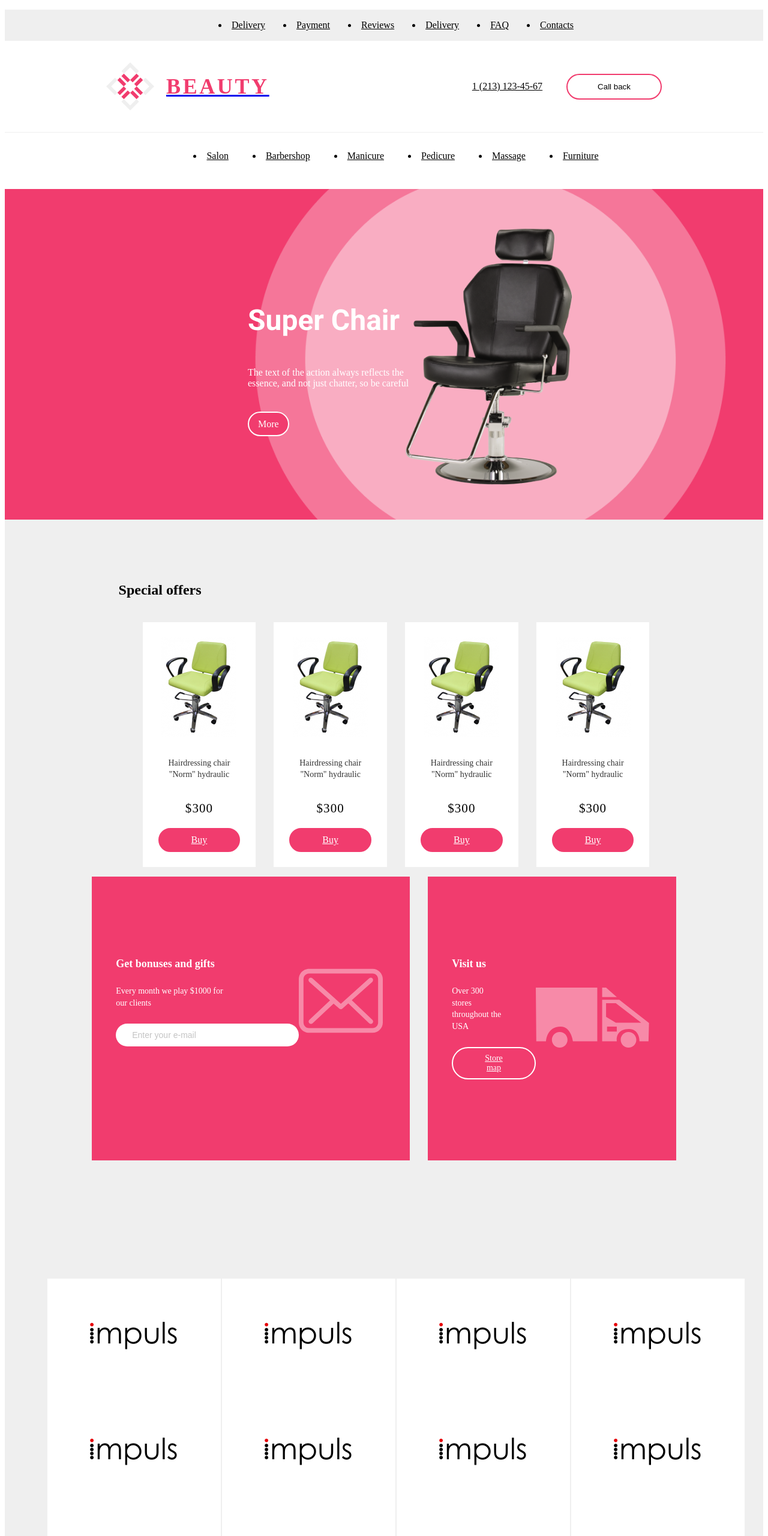
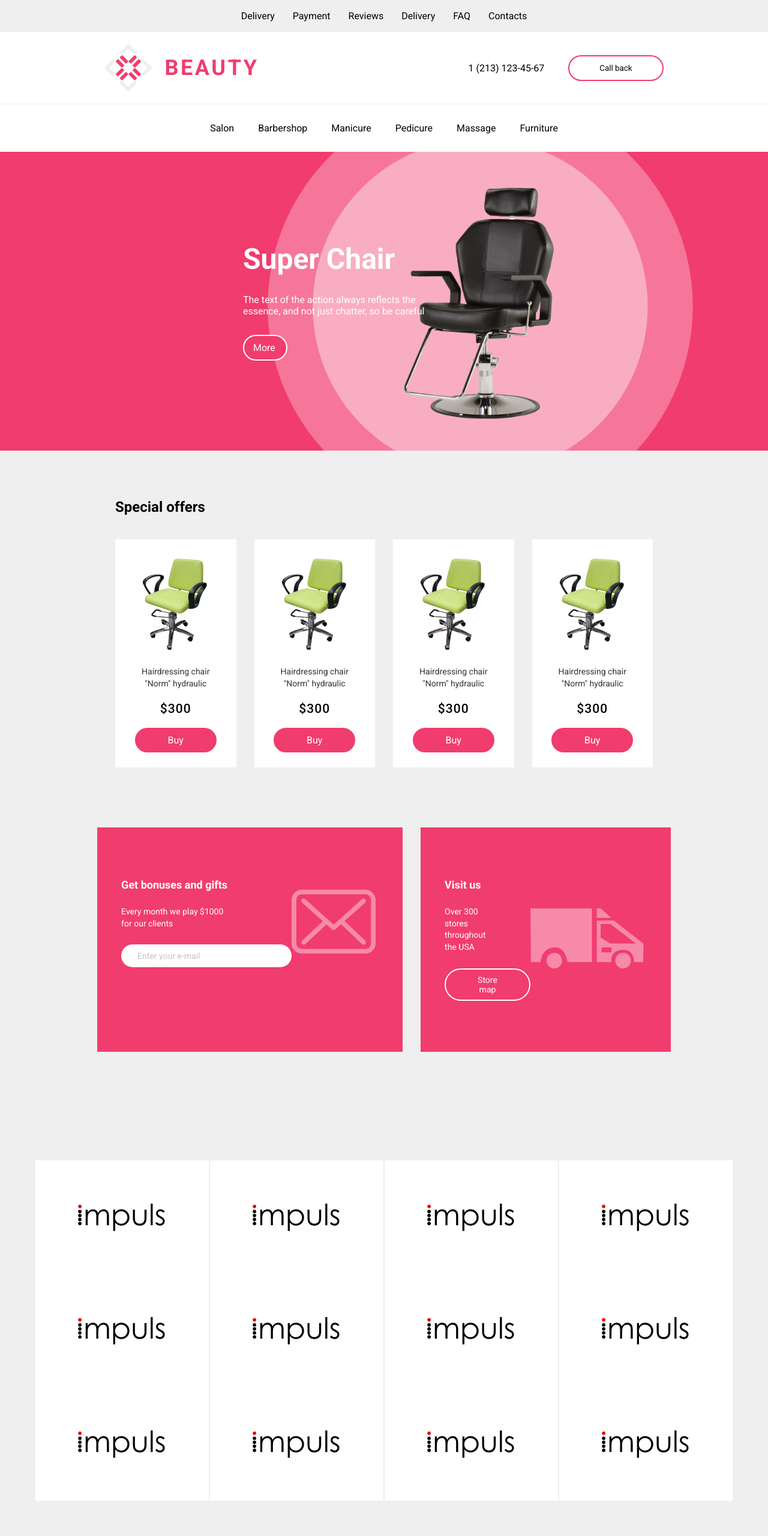
Before and after one commit to ZepZep1/6th_hw, a plain HTML site: page index.html in a window 1280 px wide. Shown: the top 2560 px of the page at 60% size. Drawn offline with Linux system fonts and the light colour scheme.

Commit message:
half-fixed

```diff
--- a/index.html
+++ b/index.html
@@ -9,6 +9,7 @@
   <link rel="preconnect" href="https://fonts.googleapis.com">
   <link rel="preconnect" href="https://fonts.gstatic.com" crossorigin>
   <link href="https://fonts.googleapis.com/css2?family=Roboto:wght@400;500;700&display=swap" rel="stylesheet">
+
 </head>
 
 <body>
@@ -157,24 +158,24 @@
   <div class="grey-bg impuls">
     <ul class="flex-center impulsul">
       <li class="impulsli">
-        <a class="impuls-imgs" href="#"><img src="./img/impulse.png" alt="impuls"></a>
-        <a class="impuls-imgs" href="#"><img src="./img/impulse.png" alt="impuls"></a>
-        <a class="impuls-imgs" href="#"><img src="./img/impulse.png" alt="impuls"></a>
+        <img class="impuls-imgs" src="./img/impulse.png" alt="impuls">
+        <img class="impuls-imgs" src="./img/impulse.png" alt="impuls">
+        <img class="impuls-imgs" src="./img/impulse.png" alt="impuls">
       </li>
       <li class="impulsli">
-        <a class="impuls-imgs" href="#"><img src="./img/impulse.png" alt="impuls"></a>
-        <a class="impuls-imgs" href="#"><img src="./img/impulse.png" alt="impuls"></a>
-        <a class="impuls-imgs" href="#"><img src="./img/impulse.png" alt="impuls"></a>
+        <img class="impuls-imgs" src="./img/impulse.png" alt="impuls">
+        <img class="impuls-imgs" src="./img/impulse.png" alt="impuls">
+        <img class="impuls-imgs" src="./img/impulse.png" alt="impuls">
       </li>
       <li class="impulsli">
-        <a class="impuls-imgs" href="#"><img src="./img/impulse.png" alt="impuls"></a>
-        <a class="impuls-imgs" href="#"><img src="./img/impulse.png" alt="impuls"></a>
-        <a class="impuls-imgs" href="#"><img src="./img/impulse.png" alt="impuls"></a>
+        <img class="impuls-imgs" src="./img/impulse.png" alt="impuls">
+        <img class="impuls-imgs" src="./img/impulse.png" alt="impuls">
+        <img class="impuls-imgs" src="./img/impulse.png" alt="impuls">
       </li>
       <li class="impulsli">
-        <a class="impuls-imgs" href="#"><img src="./img/impulse.png" alt="impuls"></a>
-        <a class="impuls-imgs" href="#"><img src="./img/impulse.png" alt="impuls"></a>
-        <a class="impuls-imgs" href="#"><img src="./img/impulse.png" alt="impuls"></a>
+        <img class="impuls-imgs" src="./img/impulse.png" alt="impuls">
+        <img class="impuls-imgs" src="./img/impulse.png" alt="impuls">
+        <img class="impuls-imgs" src="./img/impulse.png" alt="impuls">
       </li>
     </ul>
   </div>
@@ -211,16 +212,20 @@
   <footer>
     <div class="bg-whiteul">
       <ul class="flex-center foot">
-        <li class="categories">
+            <li class="categories">
+              <div class="frfrfr">
           <h4>Popular categories</h4>
+          <ul class="frfr">
           <a class="cat-item" href="#">Hozzles</a>
           <a class="cat-item" href="#">Tools</a>
           <a class="cat-item" href="#">Gel polishes</a>
           <a class="cat-item" href="#">Design</a>
           <a class="cat-item" href="#">Building</a>
           <a class="cat-item" href="#">Equipment</a>
-        </li>
 
+        </ul>
+      </div>
+          </li>
         <li class="categories">
           <h4>Popular categories</h4>
           <a class="cat-item" href="#">Hozzles</a>
--- a/style/style.css
+++ b/style/style.css
@@ -1,4 +1,11 @@
+*{
+  margin:0;
+  padding:0;
+  font-family: 'Roboto';
+  list-style-type: none;
+  text-decoration: none;
 
+}
 .grey-bg{
   background-color: #EFEFEF;
 }
@@ -88,26 +95,29 @@
   color:#fff;
 }
 .superchair p{
-  margin:50px;
   max-width:308px;
+}
+.schairin{
+  display:flex;
+  flex-direction:column;
+  gap:30px;
   margin-left:405px;
 }
 .superchaircapin{
   color: #FFF;
-  font-family: Roboto;
   font-size: 48px;
   font-weight: 700;
-  margin-left:405px;
+
 }
 
 .schairbtn{
   color:#fff;
-  text-decoration: none;
   border-radius: 40px;
   border: 2px solid #FFF;
   background: var(--accent, #F13C6E);
   padding:10px 15px;
-  margin-left:405px;
+  max-width:40px;
+
 }
 
 .offers{
@@ -170,6 +180,7 @@
 
 .card-container{
   display: flex;
+  padding-top:100px;
   gap: 30px;
   justify-content: center;
 }
@@ -189,7 +200,7 @@
   flex-direction: column;
   align-items: flex-start;
   gap: 25px;
-  margin: 100px 0;
+  margin: 50px 0;
 }
 
 .card-tittle{
@@ -263,14 +274,11 @@
 }
 
 .foot{
-  gap:203px;
+  gap:123px;
 }
 
-.categories> h4{
-  margin-bottom:55px;
-}
 
-.categories > a{
+.cat-item{
   margin-bottom: 20px;
   color:#828282;
   font-family: Roboto;
@@ -284,18 +292,43 @@
   display: flex;
   flex-direction:column;
   align-items:center;
-   border:1px solid #EFEFEF;
   padding:0px;
   background-color: #fff;
 
 }
 
+.frfrfr{
+
+}
+
+.frfrfr > h4{
+  width:80%;
+  margin-bottom:55px;
+
+}
+
+.frfr{
+display: flex;
+flex-direction:column;
+}
+
+.forhfour{
+  border-bottom:1px;
+}
+
+
+
 .footer-mid-item{
   display: flex;
-  justify-content: space-between;
-  width: 90%;
-  margin-left:5%;
+  justify-content: space-around;
+
 }
+
+.footer-mid-item-right{
+  display: flex;
+  gap:15px;
+}
+
 
 .footer-btm{
   display:flex;
@@ -307,8 +340,7 @@
   font-weight: 400;
   line-height: normal;
   background-color: #EFEFEF;
-  width: 90%;
-  margin-left:5%;
+  justify-content: space-around;
 }
 
 .footer-btm a{
```
